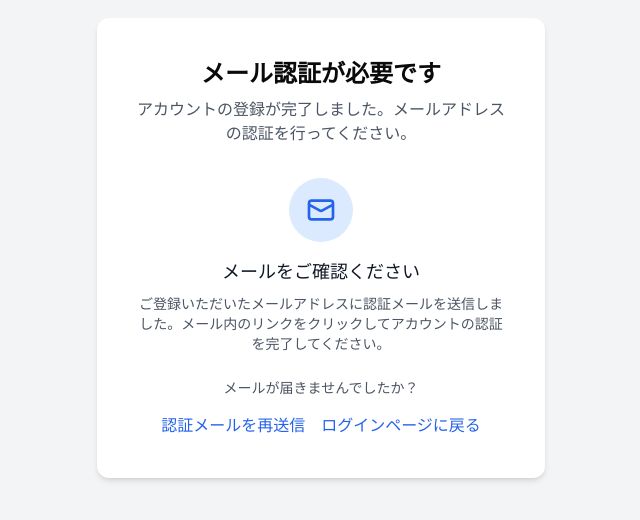
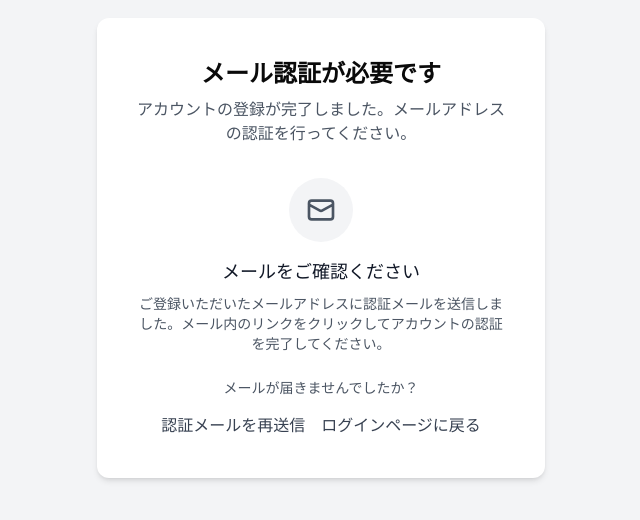
Before and after one commit to rocket-generator/next-template, a Next.js app: page /auth/verify-email/pending in a window 1280 px wide. Shown: the part 152-672 px from the top of the page, without its empty margins (319-959 px from the left). Built offline with nearby package versions, Linux system fonts and the light colour scheme; no server answers.

Commit message:
Update by Gemini Review

```diff
--- a/src/app/(site)/(unauthorized)/auth/verify-email/pending/page.tsx
+++ b/src/app/(site)/(unauthorized)/auth/verify-email/pending/page.tsx
@@ -17,9 +17,9 @@ export default function EmailVerificationPendingPage() {
 
       <div className="space-y-6">
         <div className="text-center">
-          <div className="mx-auto w-16 h-16 bg-blue-100 rounded-full flex items-center justify-center mb-4">
+          <div className="mx-auto w-16 h-16 bg-gray-100 rounded-full flex items-center justify-center mb-4">
             <svg
-              className="w-8 h-8 text-blue-600"
+              className="w-8 h-8 text-gray-600"
               fill="none"
               stroke="currentColor"
               viewBox="0 0 24 24"
@@ -47,14 +47,14 @@ export default function EmailVerificationPendingPage() {
             <div className="flex justify-center space-x-4">
               <Link
                 href="/auth/verify-email/resend"
-                className="font-medium text-blue-600 hover:underline"
+                className="font-medium text-gray-700 hover:underline"
               >
                 {t("resend_verification_email")}
               </Link>
 
               <Link
                 href="/auth/signin"
-                className="font-medium text-blue-600 hover:underline"
+                className="font-medium text-gray-700 hover:underline"
               >
                 {t("back_to_signin")}
               </Link>
--- a/src/components/organisms/EmailVerificationForm/index.tsx
+++ b/src/components/organisms/EmailVerificationForm/index.tsx
@@ -104,7 +104,7 @@ export default function EmailVerificationForm({
           <p className="mt-2 text-gray-600">{t("verifying_email")}</p>
         </div>
         <div className="text-center">
-          <div className="animate-spin rounded-full h-12 w-12 border-b-2 border-blue-600 mx-auto"></div>
+          <div className="animate-spin rounded-full h-12 w-12 border-b-2 border-gray-600 mx-auto"></div>
         </div>
       </div>
     );
@@ -118,9 +118,9 @@ export default function EmailVerificationForm({
           <p className="mt-2 text-gray-600">{t("verification_complete")}</p>
         </div>
         <div className="text-center">
-          <div className="mx-auto flex h-12 w-12 items-center justify-center rounded-full bg-green-100">
+          <div className="mx-auto flex h-12 w-12 items-center justify-center rounded-full bg-gray-100">
             <svg
-              className="h-6 w-6 text-green-600"
+              className="h-6 w-6 text-gray-700"
               fill="none"
               viewBox="0 0 24 24"
               strokeWidth="1.5"
@@ -159,9 +159,9 @@ export default function EmailVerificationForm({
           <p className="mt-2 text-gray-600">{t("email_sent")}</p>
         </div>
         <div className="text-center">
-          <div className="mx-auto flex h-12 w-12 items-center justify-center rounded-full bg-green-100">
+          <div className="mx-auto flex h-12 w-12 items-center justify-center rounded-full bg-gray-100">
             <svg
-              className="h-6 w-6 text-green-600"
+              className="h-6 w-6 text-gray-700"
               fill="none"
               viewBox="0 0 24 24"
               strokeWidth="1.5"
@@ -242,7 +242,7 @@ export default function EmailVerificationForm({
           {t("already_have_account")}{" "}
           <Link
             href="/auth/signin"
-            className="font-medium text-blue-600 hover:underline"
+            className="font-medium text-gray-700 hover:underline"
           >
             {t("signin")}
           </Link>
--- a/src/components/organisms/ResendVerificationForm/index.tsx
+++ b/src/components/organisms/ResendVerificationForm/index.tsx
@@ -66,9 +66,9 @@ export default function ResendVerificationForm({
 
         <div className="space-y-6">
           <div className="text-center">
-            <div className="mx-auto w-16 h-16 bg-blue-100 rounded-full flex items-center justify-center mb-4">
+            <div className="mx-auto w-16 h-16 bg-gray-100 rounded-full flex items-center justify-center mb-4">
               <svg
-                className="w-8 h-8 text-blue-600"
+                className="w-8 h-8 text-gray-600"
                 fill="none"
                 stroke="currentColor"
                 viewBox="0 0 24 24"
@@ -100,14 +100,14 @@ export default function ResendVerificationForm({
                     setMessage("");
                     setEmail("");
                   }}
-                  className="font-medium text-blue-600 hover:underline"
+                  className="font-medium text-gray-700 hover:underline"
                 >
                   {t("resend_verification_email")}
                 </button>
 
                 <Link
                   href="/auth/signin"
-                  className="font-medium text-blue-600 hover:underline"
+                  className="font-medium text-gray-700 hover:underline"
                 >
                   {t("back_to_signin")}
                 </Link>
```
Also changed, not shown: 1 other file (tests, documents, lock files or other folders).
